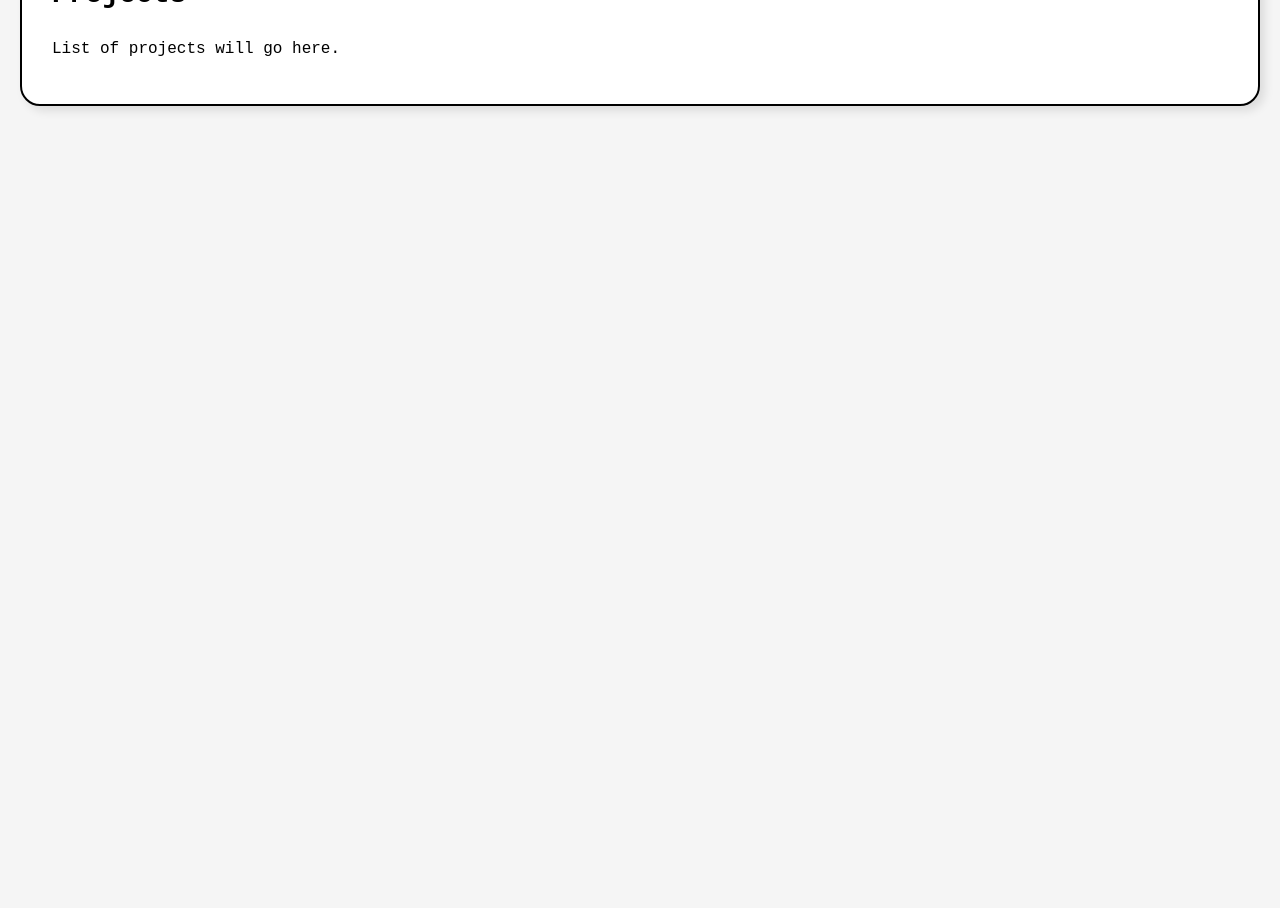
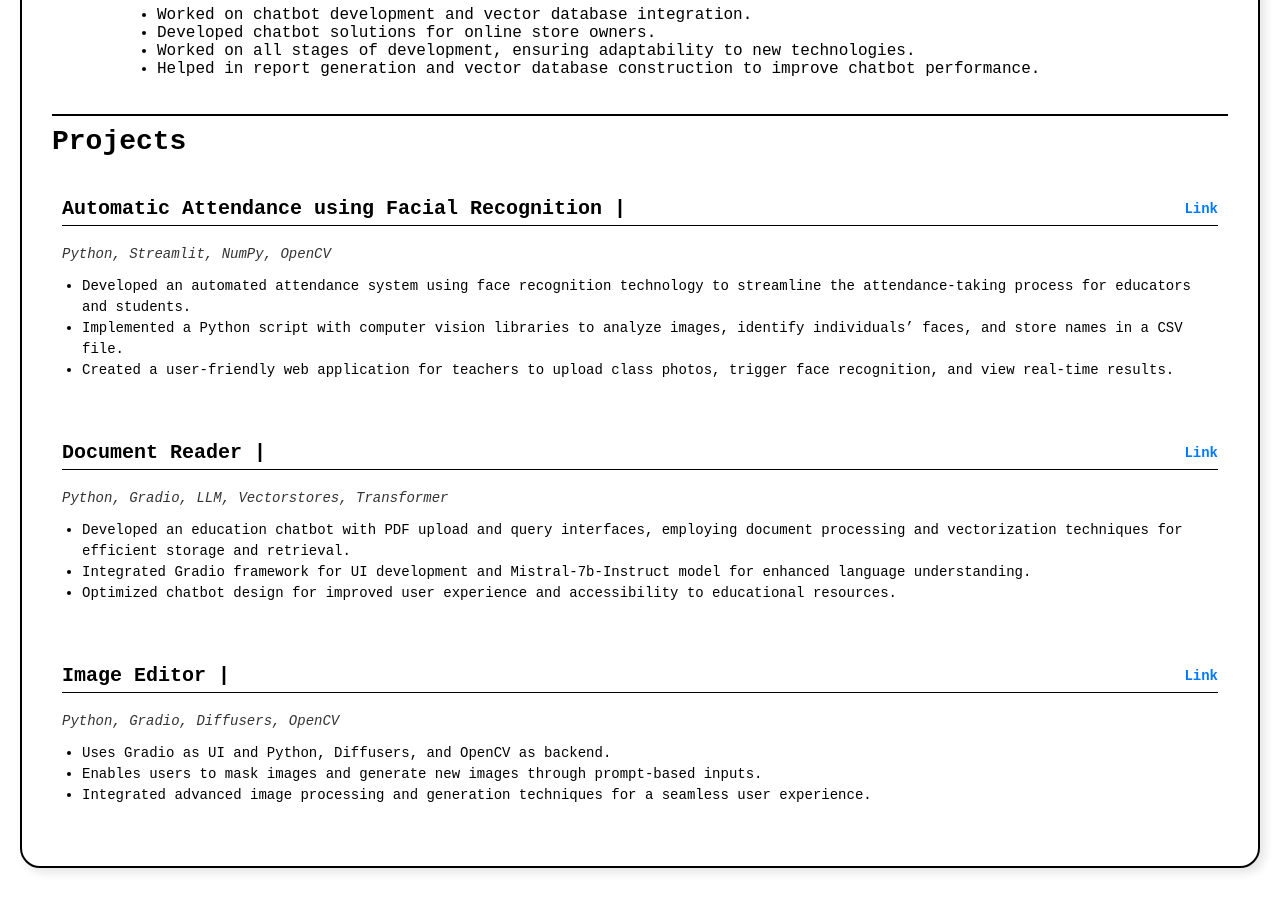
Before and after one commit to Arush04/Arush04.github.io, a plain HTML site: page index.html in a window 1280 px wide. Shown: the part 1371-2279 px from the top of the page. Before the commit the page ends 1517 px from the top, so only its background shows below. Drawn offline with Linux system fonts and the light colour scheme.

Commit message:
projects added

```diff
--- a/css/style.css
+++ b/css/style.css
@@ -4,7 +4,7 @@ body {
     display: flex;
     justify-content: center;
     align-items: center;
-    background-color: #f5f5f5;
+    background-color: white;
     min-height: 100vh;
     margin: 0;
     padding: 20px;
@@ -39,6 +39,7 @@ body {
     flex-wrap: wrap;
 }
 
+/* Section Header */
 .section {
     border-top: 2px solid black;
     padding: 10px 0;
@@ -46,6 +47,7 @@ body {
     font-weight: bold;
 }
 
+/* Experience Section */
 .experience {
     margin-top: 20px;
 }
@@ -93,8 +95,47 @@ body {
     margin-left: 30px;
 }
 
+/* Projects Section */
 .projects {
     margin-top: 20px;
+}
+
+.project {
+    margin-bottom: 20px;
+    padding: 10px;
+}
+
+.project h3 {
+    font-size: 20px;
+    font-weight: bold;
+    display: flex;
+    justify-content: space-between;
+    align-items: center;
+    border-bottom: 1px solid black;
+    padding-bottom: 5px;
+}
+
+.project h3 a {
+    font-size: 14px;
+    text-decoration: none;
+    color: #007BFF;
+}
+
+.project .tech {
+    font-style: italic;
+    font-size: 14px;
+    margin-top: 5px;
+    color: #333;
+}
+
+.project ul {
+    margin: 10px 0 0;
+    padding-left: 20px;
+}
+
+.project ul li {
+    font-size: 14px;
+    line-height: 1.5;
 }
 
 /* Responsive Design */
@@ -127,6 +168,18 @@ body {
 
     .job-timeline {
         margin-left: 15px;
+    }
+
+    .project h3 {
+        font-size: 18px;
+    }
+
+    .project .tech {
+        font-size: 12px;
+    }
+
+    .project ul li {
+        font-size: 12px;
     }
 }
 
@@ -169,4 +222,16 @@ body {
     .job p {
         font-size: 12px;
     }
+
+    .project h3 {
+        font-size: 16px;
+    }
+
+    .project .tech {
+        font-size: 12px;
+    }
+
+    .project ul li {
+        font-size: 12px;
+    }
 }
--- a/index.html
+++ b/index.html
@@ -17,14 +17,15 @@
 				<div class="links">
 					<span>sharmaarush591@gmail.com</span>
 					<span><a href="https://www.linkedin.com/in/arush-sharma-89401b191/">LinkedIn</a></span>
-					<span><a
-							href="https://github.com/Arush04">GitHub</a></span>
+					<span><a href="https://github.com/Arush04">GitHub</a></span>
 				</div>
 			</div>
 			<div>
 				<h3><a href="">Blogs</a></h3>
 				<h3><a href="https://huggingface.co/sharmaarush">Hugging Face</a></h3>
-				<h3><a href="https://drive.google.com/file/d/1HNKvS9o8cJ6sItKNI2YKOzU4f1lEkAOT/view?usp=drive_link">Resume</a></h3>
+				<h3><a
+						href="https://drive.google.com/file/d/1HNKvS9o8cJ6sItKNI2YKOzU4f1lEkAOT/view?usp=drive_link">Resume</a>
+				</h3>
 			</div>
 		</div>
 		<div class="section">About Me</div>
@@ -70,6 +71,13 @@
 					src="https://raw.githubusercontent.com/danielcranney/readme-generator/main/public/icons/skills/pytorch-colored.svg"
 					width="36" height="36" alt="PyTorch" /></a>
 		</p>
+		<div>
+			<div class="section">Education</div>
+			<div class="projects">
+				<h4>Manipal University Jaipur</h4>
+				<p><strong>Computer and Communication Engineering</strong></p>
+				<p></p>
+			</div>
 			<div class="section">Experience</div>
 			<div class="experience">
 				<div class="job">
@@ -93,9 +101,12 @@
 									<p>Apprenticeship</p>
 									<p>Jun 2024 - Dec 2024</p>
 									<ul>
-									<li>Hands-on experience in fine-tuning large language models (LLMs) and developing retrieval-augmented generation (RAG) applications.</li>
-									<li>Implemented vector database (VectorDB) solutions for efficient data retrieval and semantic search.</li>
-									<li>Worked extensively with backend technologies, including Docker for containerization and Neo4j for graph database modeling and queries.</li>
+										<li>Hands-on experience in fine-tuning large language models (LLMs) and
+											developing retrieval-augmented generation (RAG) applications.</li>
+										<li>Implemented vector database (VectorDB) solutions for efficient data
+											retrieval and semantic search.</li>
+										<li>Worked extensively with backend technologies, including Docker for
+											containerization and Neo4j for graph database modeling and queries.</li>
 									</ul>
 								</div>
 							</div>
@@ -109,7 +120,8 @@
 						<p><strong>Open Source Developer</strong></p>
 						<p>July 2023 - August 2023</p>
 						<ul>
-						<li>Upgraded Keycloak from v7 to v20 within Sunbird Learn project, enhancing user authentication and authorization.</li>
+							<li>Upgraded Keycloak from v7 to v20 within Sunbird Learn project, enhancing user
+								authentication and authorization.</li>
 							<li>Established a local development environment for efficient testing and development.</li>
 							<li>Conducted rigorous testing to ensure compatibility and security.</li>
 						</ul>
@@ -125,15 +137,53 @@
 							<li>Worked on chatbot development and vector database integration.</li>
 							<li>Developed chatbot solutions for online store owners.</li>
 							<li>Worked on all stages of development, ensuring adaptability to new technologies.</li>
-					<li>Helped in report generation and vector database construction to improve chatbot performance.</li>
+							<li>Helped in report generation and vector database construction to improve chatbot
+								performance.</li>
 						</ul>
 					</div>
 				</div>
 				<div>
 					<div class="section">Projects</div>
-				<div class="projects">
-					<p>List of projects will go here.</p>
+
+					<div class="project">
+						<h3>Automatic Attendance using Facial Recognition | <a
+								href="https://github.com/Arush04/Face_Recognition">Link</a></h3>
+						<p class="tech">Python, Streamlit, NumPy, OpenCV</p>
+						<ul>
+							<li>Developed an automated attendance system using face recognition technology to streamline
+								the attendance-taking process for educators and students.</li>
+							<li>Implemented a Python script with computer vision libraries to analyze images, identify
+								individuals’ faces, and store names in a CSV file.</li>
+							<li>Created a user-friendly web application for teachers to upload class photos, trigger
+								face recognition, and view real-time results.</li>
+						</ul>
+					</div>
+
+					<div class="project">
+						<h3>Document Reader | <a href="https://github.com/Arush04/DocumentReader">Link</a></h3>
+						<p class="tech">Python, Gradio, LLM, Vectorstores, Transformer</p>
+						<ul>
+							<li>Developed an education chatbot with PDF upload and query interfaces, employing document
+								processing and vectorization techniques for efficient storage and retrieval.</li>
+							<li>Integrated Gradio framework for UI development and Mistral-7b-Instruct model for
+								enhanced language understanding.</li>
+							<li>Optimized chatbot design for improved user experience and accessibility to educational
+								resources.</li>
+						</ul>
+					</div>
+
+					<div class="project">
+						<h3>Image Editor | <a
+								href="https://huggingface.co/spaces/sharmaarush/Edit_background/tree/main">Link</a></h3>
+						<p class="tech">Python, Gradio, Diffusers, OpenCV</p>
+						<ul>
+							<li>Uses Gradio as UI and Python, Diffusers, and OpenCV as backend.</li>
+							<li>Enables users to mask images and generate new images through prompt-based inputs.</li>
+							<li>Integrated advanced image processing and generation techniques for a seamless user
+								experience.</li>
+						</ul>
 					</div>
 				</div>
 </body>
+
 </html>
```
Lines whose indentation alone changed are shown as unchanged.
